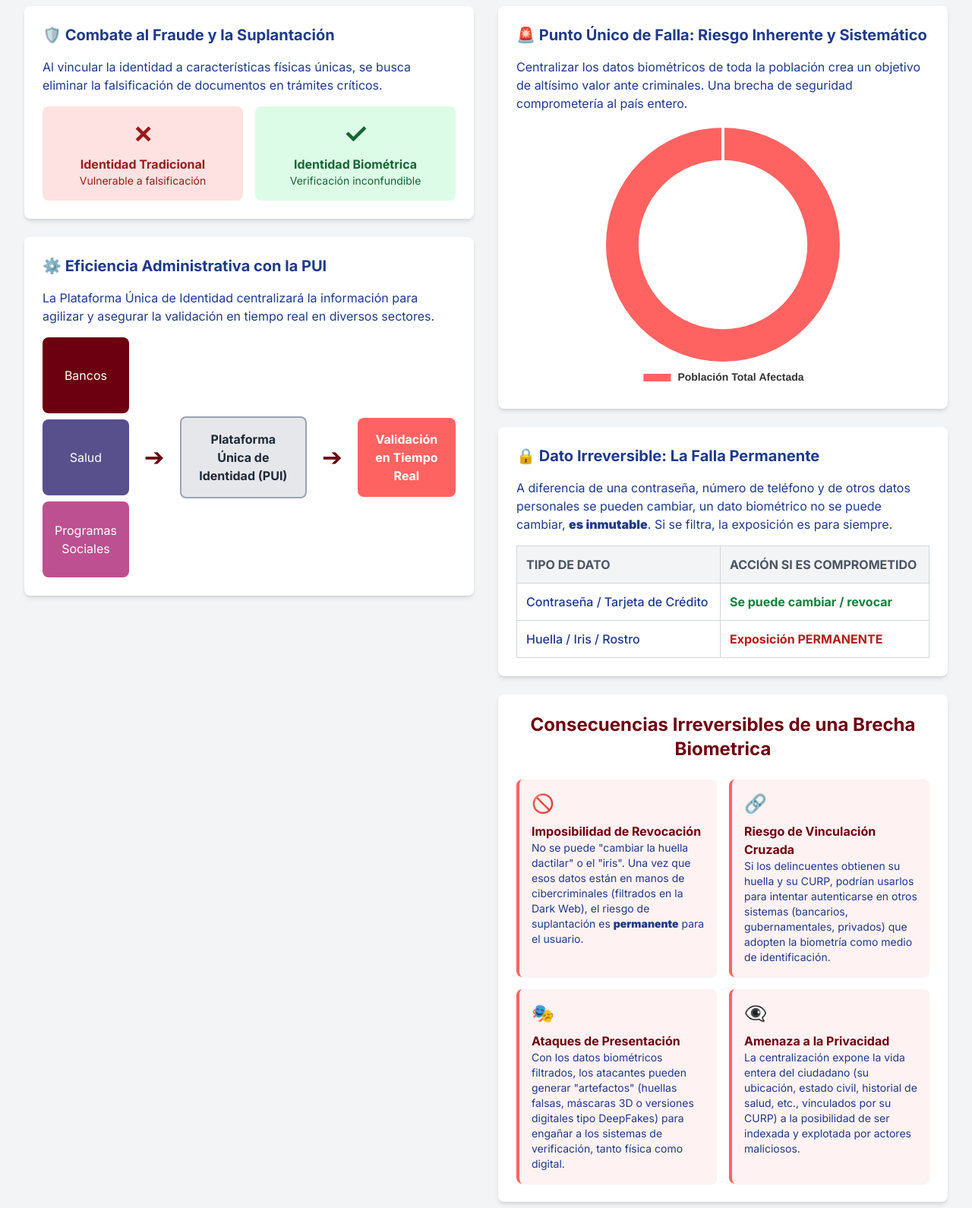
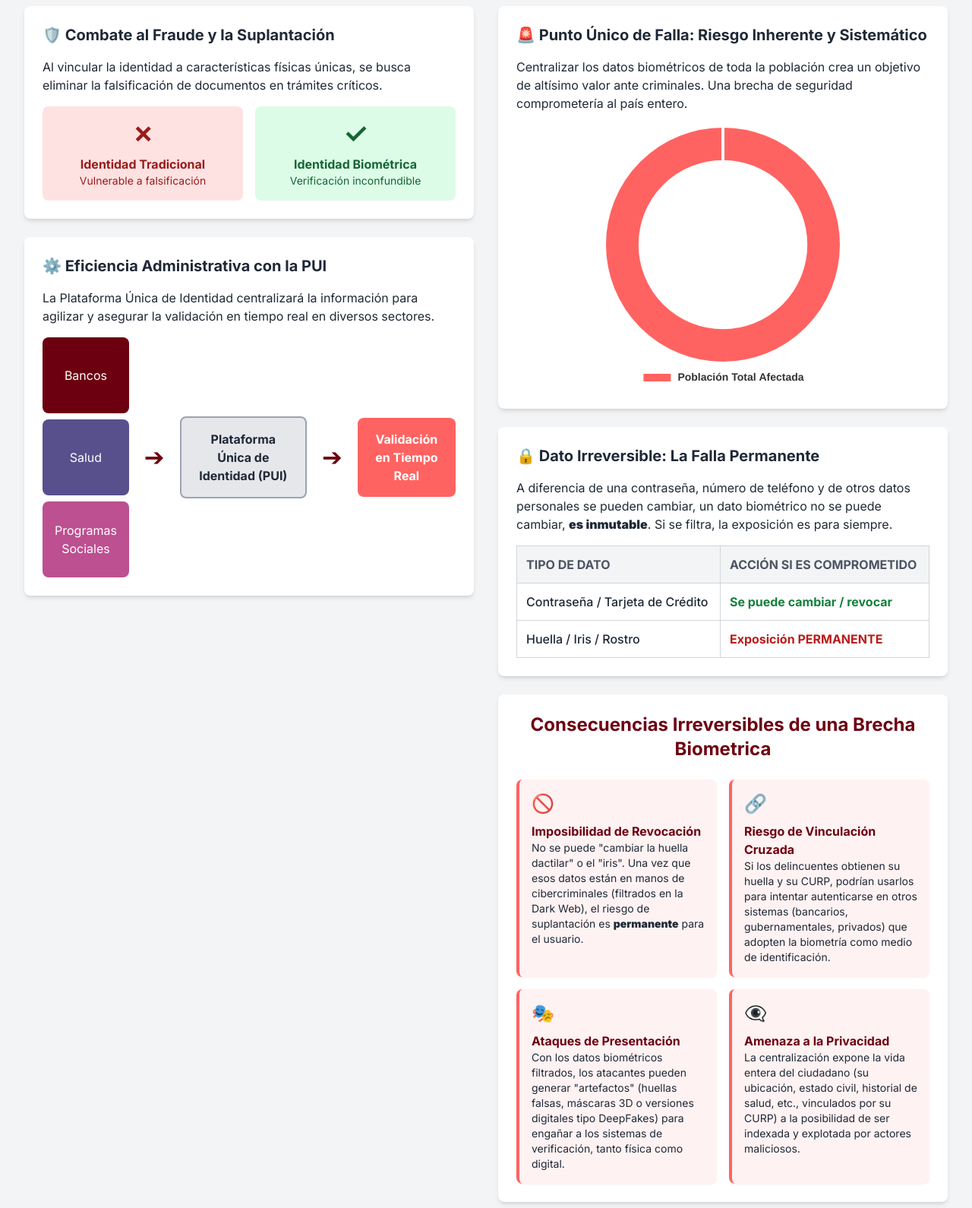
Before and after one commit to Spicy-Chocotaco/Info-CURP-biometrico, a plain HTML site: page index.html in a window 1280 px wide. Shown: the part 700-2290 px from the top of the page at 76% size. Drawn offline with nearby package versions, Linux system fonts and the light colour scheme.

Commit message:
Update 2 index.html

```diff
--- a/index.html
+++ b/index.html
@@ -51,7 +51,7 @@
         }
     </style>
 </head>
-<body class="bg-gray-100 text-blue-900">
+<body class="bg-gray-100">
 
     <header class="bg-[#6d0010] text-white text-center py-12 px-4">
         <h1 class="text-4xl md:text-5xl font-black tracking-tight">La Doble Cara de la CURP Biométrica</h1>
@@ -61,7 +61,7 @@
     <main class="container mx-auto p-4 md:p-8">
 
         <section id="intro" class="mb-12">
-            <div class="bg-white rounded-lg shadow-md p-6 md:p-8 text-center">
+            <div class="bg-white rounded-lg shadow-md p-6 md:p-8 text-center text-gray-800">
                 <h2 class="text-3xl font-bold text-[#6d0010] mb-4">¿Qué es la Nueva CURP Biométrica?</h2>
                 <p class="max-w-4xl mx-auto mb-6 text-lg">
                     Es la evolución de la Clave Única de Registro de Población que integrará datos biométricos únicos de cada ciudadano. El objetivo es crear un documento de identificación más robusto y centralizado en una Plataforma Única de Identidad (PUI).
@@ -94,7 +94,7 @@
             <section id="Argumentación-Gobierno">
                 <h2 class="text-3xl font-bold text-center mb-6 text-[#58508d]">ARGUMENTO A FAVOR: <span class="block">La Promesa de Modernización</span></h2>
 
-                <div class="bg-white rounded-lg shadow-md p-6 mb-6">
+                <div class="bg-white rounded-lg shadow-md p-6 mb-6 text-gray-800">
                     <h3 class="text-xl font-bold mb-4">🛡️ Combate al Fraude y la Suplantación</h3>
                     <p class="mb-4">Al vincular la identidad a características físicas únicas, se busca eliminar la falsificación de documentos en trámites críticos.</p>
                     <div class="grid grid-cols-2 gap-4 text-center">
@@ -111,7 +111,7 @@
                     </div>
                 </div>
 
-                <div class="bg-white rounded-lg shadow-md p-6">
+                <div class="bg-white rounded-lg shadow-md p-6 text-gray-800">
                     <h3 class="text-xl font-bold mb-4">⚙️ Eficiencia Administrativa con la PUI</h3>
                     <p class="mb-4">La Plataforma Única de Identidad centralizará la información para agilizar y asegurar la validación en tiempo real en diversos sectores.</p>
                     <div class="flex flex-col md:flex-row items-center justify-center gap-1">
@@ -131,7 +131,7 @@
             <section id="Contra-argumento-Ciberseguridad">
                 <h2 class="text-3xl font-bold text-center mb-6 text-[#bc5090]">CONTRA-ARGUMENTO: <span class="block">Los Riesgos de Ciberseguridad</span></h2>
 
-                <div class="bg-white rounded-lg shadow-md p-6 mb-6">
+                <div class="bg-white rounded-lg shadow-md p-6 mb-6 text-gray-800">
                     <h3 class="text-xl font-bold mb-4">🚨 Punto Único de Falla: Riesgo Inherente y Sistemático</h3>
                     <p class="mb-4">Centralizar los datos biométricos de toda la población crea un objetivo de altísimo valor ante criminales. Una brecha de seguridad comprometería al país entero.</p>
                     <div class="chart-container">
@@ -139,7 +139,7 @@
                     </div>
                 </div>
 
-                <div class="bg-white rounded-lg shadow-md p-6 mb-6">
+                <div class="bg-white rounded-lg shadow-md p-6 mb-6 text-gray-800">
                     <h3 class="text-xl font-bold mb-4">🔒 Dato Irreversible: La Falla Permanente</h3>
                     <p class="mb-4">A diferencia de una contraseña, número de teléfono y de otros datos personales se pueden cambiar, un dato biométrico no se puede cambiar, <strong class="font-extrabold">es inmutable</strong>. Si se filtra, la exposición es para siempre.</p>
                     <div class="overflow-x-auto">
@@ -164,7 +164,7 @@
                     </div>
                 </div>
 
-                <div class="bg-white rounded-lg shadow-md p-6 mb-6">
+                <div class="bg-white rounded-lg shadow-md p-6 mb-6 text-gray-800">
                     <h3 class="text-2xl font-bold text-[#6d0010] mb-6 text-center">Consecuencias Irreversibles de una Brecha Biometrica</h3>
                     <div class="grid grid-cols-1 md:grid-cols-2 gap-4">
                         <div class="p-4 bg-red-50 rounded-lg border-l-4 border-[#ff6361] shadow-sm">
@@ -190,7 +190,7 @@
                     </div>
                 </div>
 
-                 <div class="bg-white rounded-lg shadow-md p-6 text-center">
+                 <div class="bg-white rounded-lg shadow-md p-6 text-center text-gray-800">
                     <h3 class="text-xl font-bold mb-4">📉 Antecedentes de Filtraciones</h3>
                     <p class="mb-4">La confianza se ve mermada por incidentes pasados que demuestran la vulnerabilidad de las infraestructuras gubernamentales.</p>
                     <div class="bg-[#ffa600] text-white p-6 rounded-lg">
@@ -269,7 +269,7 @@
         </section>
 
         <section id="referencias" class="mt-12 mb-8">
-            <div class="bg-white rounded-lg shadow-md p-6 md:p-8">
+            <div class="bg-white rounded-lg shadow-md p-6 md:p-8 text-gray-800">
                 <h2 class="text-3xl font-bold text-[#6d0010] mb-6 border-b pb-2">Fuentes y Referencias</h2>
                 <ol class="list-decimal list-inside space-y-4 text-gray-700">
                     <li>
```
